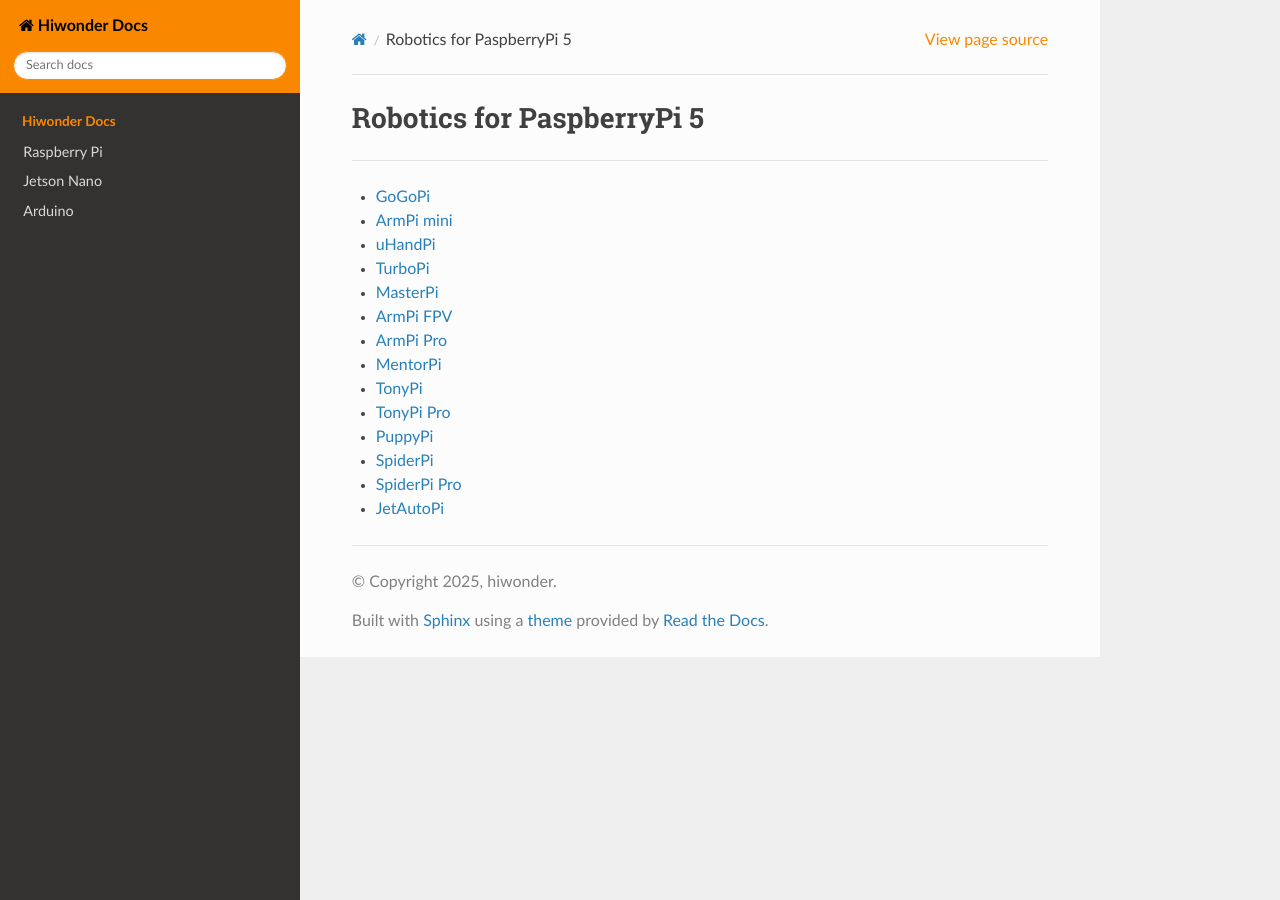
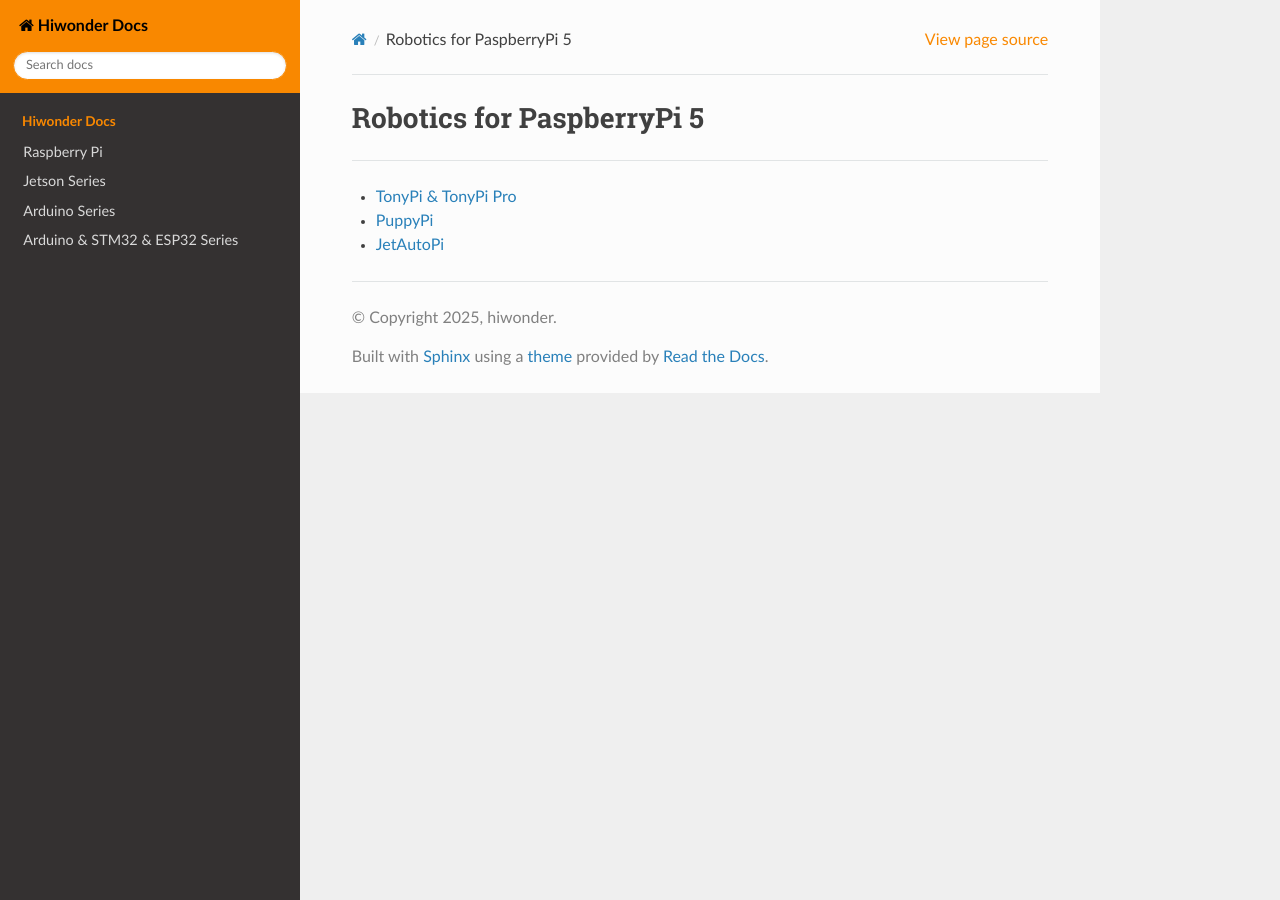
Before and after one commit to Hiwonder-docs/Hiwonder-docs, a Sphinx documentation site: the page built from source/raspberrypi/index.md, in a window 1280 px wide. Built offline with Sphinx 7.4.7 and the Read the Docs theme 3.1.0, drawn with Linux system fonts in a browser that asks for light colours.

```diff
--- a/source/README.md
+++ b/source/README.md
@@ -4,13 +4,18 @@
 |------------------------------------|-------------------------------------------------------------------------------------|
 
 
-#  Jetson Nano
+#  Jetson Series
 
 | **[Robotics](jetson/index.html)** | **[Jetson Board](https://www.hiwonder.com)** |
 |-----------------------------------------------| ------------------------------------------------------------ |
 
 
-#  Arduino
+#  Arduino Series
 
 | **[Robotics for Jetson Nano](arduino/index.html)** |  |
 |----------------------------------------------------|---------|
+
+#  Arduino & STM32 & ESP32 Series
+
+| **[Robotics for Jetson Nano](arduino/index.html)** |  |
+|----------------------------------------------------|---------|
--- a/source/raspberrypi/index.md
+++ b/source/raspberrypi/index.md
@@ -1,17 +1,6 @@
 # Robotics for PaspberryPi 5
 ---
 
-* [GoGoPi](https://docs.hiwonder.com/projects/GoGoPi/en/latest/)
-* [ArmPi mini](https://docs.hiwonder.com/projects/ArmPi_mini/en/latest/)
-* [uHandPi](https://docs.hiwonder.com/projects/uHandPi/en/latest/)
-* [TurboPi](https://docs.hiwonder.com/projects/TurboPi/en/latest/)
-* [MasterPi](https://docs.hiwonder.com/projects/MasterPi/en/latest/)
-* [ArmPi FPV](https://docs.hiwonder.com/projects/ArmPi_FPV/en/latest/)
-* [ArmPi Pro](https://docs.hiwonder.com/projects/ArmPi_Pro/en/latest/)
-* [MentorPi](https://docs.hiwonder.com/projects/MentorPi/en/latest/)
-* [TonyPi](https://docs.hiwonder.com/projects/TonyPi/en/latest/)
-* [TonyPi Pro](https://docs.hiwonder.com/projects/TonyPi_Pro/en/latest/)
+* [TonyPi & TonyPi Pro](https://docs.hiwonder.com/projects/TonyPi_Pro/en/latest/)
 * [PuppyPi](https://docs.hiwonder.com/projects/PuppyPi/en/latest/)
-* [SpiderPi](https://docs.hiwonder.com/projects/SpiderPi/en/latest/)
-* [SpiderPi Pro](https://docs.hiwonder.com/projects/SpiderPi_Pro/en/latest/)
 * [JetAutoPi](https://docs.hiwonder.com/projects/JetAutoPi/en/latest/)
```
Also changed, not shown: README.md (+2 -2 lines), source/arduino/index.md (+2 -1 lines), source/microbit/index.md (added, +4 -0 lines).
